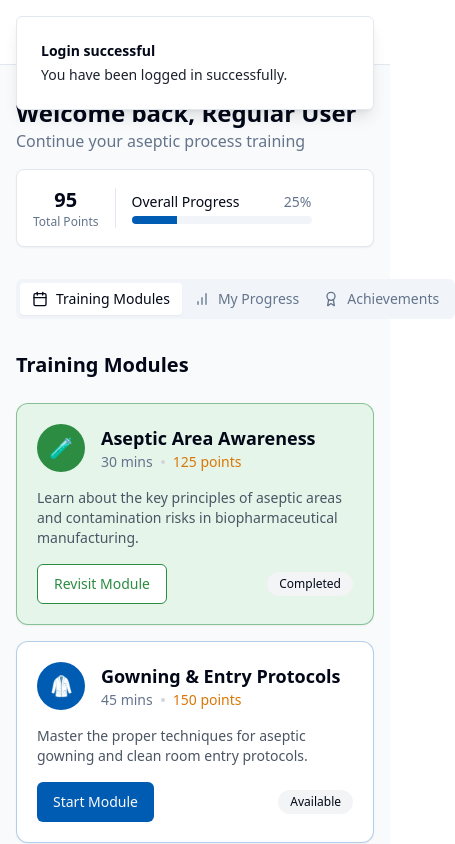
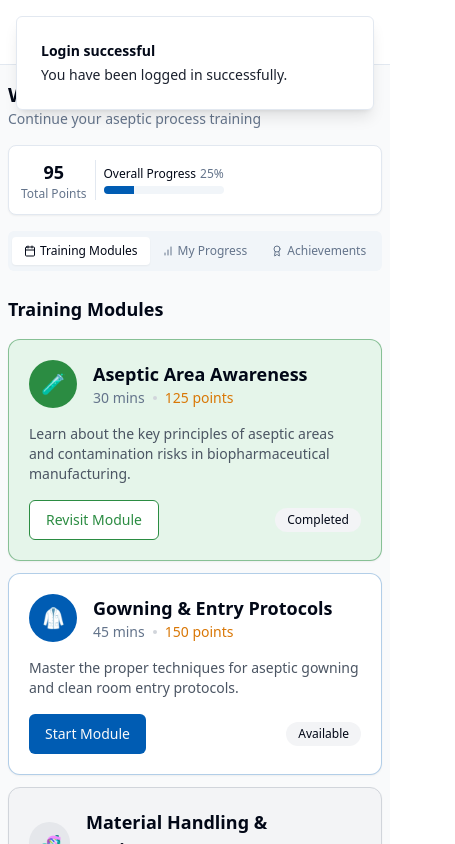
Before and after one commit to BA-Prathmesh-Singh/Gennova-MVP, a React (Vite) app: page /login in a window 390 px wide. Both pictures are taken after a click on the button "User: user@gennova.com". Shown: the top 844 px of the page, 455 px wide, since content can reach past the window. Built offline with nearby package versions, Linux system fonts and the light colour scheme.

Commit message:
Fix: User dashboard responsiveness
Improve responsiveness of the user dashboard, addressing issues on smaller screens.

```diff
--- a/src/pages/Dashboard.tsx
+++ b/src/pages/Dashboard.tsx
@@ -56,52 +56,54 @@ const Dashboard = () => {
     <div className="min-h-screen bg-gray-50">
       <NavBar />
 
-      <main className="container px-4 py-8 mx-auto">
-        <div className="flex flex-col md:flex-row justify-between items-start md:items-center mb-8 gap-4">
+      <main className="container px-2 sm:px-4 py-4 sm:py-8 mx-auto">
+        <div className="flex flex-col md:flex-row justify-between items-start md:items-center mb-4 sm:mb-8 gap-4">
           <div>
-            <h1 className="text-2xl font-bold">Welcome back, {user.name}</h1>
-            <p className="text-muted-foreground">Continue your aseptic process training</p>
+            <h1 className="text-xl sm:text-2xl font-bold">Welcome back, {user.name}</h1>
+            <p className="text-muted-foreground text-sm sm:text-base">Continue your aseptic process training</p>
           </div>
 
           <Card className="w-full md:w-auto">
-            <CardContent className="p-4 flex items-center gap-4">
+            <CardContent className="p-3 sm:p-4 flex items-center gap-2 sm:gap-4">
               <div className="text-center">
-                <div className="text-xl font-bold">{user.progress.totalPoints}</div>
+                <div className="text-lg sm:text-xl font-bold">{user.progress.totalPoints}</div>
                 <div className="text-xs text-muted-foreground">Total Points</div>
               </div>
               <div className="h-10 w-px bg-border"></div>
               <div>
-                <div className="flex items-center gap-2 mb-1">
-                  <div className="text-sm font-medium">Overall Progress</div>
-                  <div className="ml-auto text-sm text-muted-foreground">{progressPercentage}%</div>
+                <div className="flex items-center gap-1 sm:gap-2 mb-1">
+                  <div className="text-xs sm:text-sm font-medium">Overall Progress</div>
+                  <div className="ml-auto text-xs sm:text-sm text-muted-foreground">{progressPercentage}%</div>
                 </div>
-                <Progress value={progressPercentage} className="h-2 w-[180px]" />
+                <Progress value={progressPercentage} className="h-2 w-[120px] sm:w-[180px]" />
               </div>
             </CardContent>
           </Card>
         </div>
 
         <Tabs defaultValue="modules" className="w-full">
-          <TabsList className="mb-6">
-            <TabsTrigger value="modules" className="flex items-center gap-2">
-              <Calendar className="h-4 w-4" />
+          <div className="overflow-x-auto no-scrollbar">
+            <TabsList className="mb-4 sm:mb-6 w-auto min-w-max">
+              <TabsTrigger value="modules" className="flex items-center gap-1 sm:gap-2 text-xs sm:text-sm">
+                <Calendar className="h-3 w-3 sm:h-4 sm:w-4" />
                 Training Modules
               </TabsTrigger>
-            <TabsTrigger value="progress" className="flex items-center gap-2">
-              <BarChart className="h-4 w-4" />
+              <TabsTrigger value="progress" className="flex items-center gap-1 sm:gap-2 text-xs sm:text-sm">
+                <BarChart className="h-3 w-3 sm:h-4 sm:w-4" />
                 My Progress
               </TabsTrigger>
-            <TabsTrigger value="achievements" className="flex items-center gap-2">
-              <Award className="h-4 w-4" />
+              <TabsTrigger value="achievements" className="flex items-center gap-1 sm:gap-2 text-xs sm:text-sm">
+                <Award className="h-3 w-3 sm:h-4 sm:w-4" />
                 Achievements
               </TabsTrigger>
             </TabsList>
+          </div>
 
           <TabsContent value="modules">
-            <div className="grid grid-cols-1 lg:grid-cols-3 gap-6">
-              <div className="lg:col-span-2 space-y-6">
-                <h2 className="text-xl font-semibold mb-4">Training Modules</h2>
-                <div className="grid grid-cols-1 md:grid-cols-2 gap-4">
+            <div className="grid grid-cols-1 lg:grid-cols-3 gap-4 sm:gap-6">
+              <div className="lg:col-span-2 space-y-4 sm:space-y-6">
+                <h2 className="text-lg sm:text-xl font-semibold mb-2 sm:mb-4">Training Modules</h2>
+                <div className="grid grid-cols-1 md:grid-cols-2 gap-3 sm:gap-4">
                   {trainingModules.map((module) => (
                     <ModuleCard
                       key={module.id}
@@ -112,15 +114,15 @@ const Dashboard = () => {
                 </div>
               </div>
 
-              <div className="space-y-6">
-                <h2 className="text-xl font-semibold mb-4">Your Achievements</h2>
+              <div className="space-y-4 sm:space-y-6">
+                <h2 className="text-lg sm:text-xl font-semibold mb-2 sm:mb-4">Your Achievements</h2>
 
                 <Card>
-                  <CardHeader className="pb-3">
-                    <CardTitle className="text-base">Badges Earned</CardTitle>
+                  <CardHeader className="pb-2 sm:pb-3 p-3 sm:p-4">
+                    <CardTitle className="text-sm sm:text-base">Badges Earned</CardTitle>
                   </CardHeader>
-                  <CardContent>
-                    <div className="grid grid-cols-2 gap-3">
+                  <CardContent className="p-3 sm:p-4">
+                    <div className="grid grid-cols-2 gap-2 sm:gap-3">
                       {badges
                         .filter(badge => badge.type === 'module' || badge.id === 'certified-aseptic-handler')
                         .map(badge => (
@@ -135,9 +137,9 @@ const Dashboard = () => {
                 </Card>
 
                 {progressPercentage === 100 && (
-                  <div className="bg-green-50 border border-green-200 rounded-lg p-4 text-center">
-                    <div className="text-green-800 font-medium mb-1">Certification Complete!</div>
-                    <button className="text-sm text-green-700 underline">Download Certificate</button>
+                  <div className="bg-green-50 border border-green-200 rounded-lg p-3 sm:p-4 text-center">
+                    <div className="text-green-800 font-medium text-sm sm:text-base mb-1">Certification Complete!</div>
+                    <button className="text-xs sm:text-sm text-green-700 underline">Download Certificate</button>
                   </div>
                 )}
               </div>
@@ -145,17 +147,17 @@ const Dashboard = () => {
           </TabsContent>
 
           <TabsContent value="progress">
-            <div className="grid grid-cols-1 lg:grid-cols-3 gap-6">
+            <div className="grid grid-cols-1 lg:grid-cols-3 gap-4 sm:gap-6">
               <div className="lg:col-span-2">
                 <Card>
-                  <CardHeader>
-                    <CardTitle className="flex items-center gap-2">
-                      <BarChart className="h-5 w-5" />
+                  <CardHeader className="p-3 sm:p-4">
+                    <CardTitle className="flex items-center gap-2 text-base sm:text-lg">
+                      <BarChart className="h-4 w-4 sm:h-5 sm:w-5" />
                       Learning Progress
                     </CardTitle>
                   </CardHeader>
-                  <CardContent>
-                    <div className="h-[350px]">
+                  <CardContent className="p-0 sm:p-4">
+                    <div className="h-[250px] sm:h-[350px]">
                       <UserProgressChart data={moduleCompletionData} />
                     </div>
                   </CardContent>
@@ -164,19 +166,19 @@ const Dashboard = () => {
 
               <div>
                 <Card>
-                  <CardHeader>
-                    <CardTitle className="flex items-center gap-2">
-                      <Clock className="h-5 w-5" />
+                  <CardHeader className="p-3 sm:p-4">
+                    <CardTitle className="flex items-center gap-2 text-base sm:text-lg">
+                      <Clock className="h-4 w-4 sm:h-5 sm:w-5" />
                       Learning Stats
                     </CardTitle>
                   </CardHeader>
-                  <CardContent>
-                    <div className="space-y-4">
+                  <CardContent className="p-3 sm:p-4">
+                    <div className="space-y-3 sm:space-y-4">
                       <div>
-                        <div className="text-sm font-medium mb-1">Points Earned</div>
+                        <div className="text-xs sm:text-sm font-medium mb-1">Points Earned</div>
                         <div className="flex items-center justify-between">
-                          <div className="text-2xl font-bold">{user.progress.totalPoints}</div>
-                          <div className="text-green-600 text-sm font-medium">
+                          <div className="text-lg sm:text-2xl font-bold">{user.progress.totalPoints}</div>
+                          <div className="text-green-600 text-xs sm:text-sm font-medium">
                             {(user.progress.totalPoints / 585 * 100).toFixed(0)}%
                           </div>
                         </div>
@@ -184,30 +186,30 @@ const Dashboard = () => {
                           value={user.progress.totalPoints / 585 * 100}
                           className="h-2 mt-1"
                         />
-                        <div className="text-xs text-muted-foreground mt-1">
+                        <div className="text-[10px] sm:text-xs text-muted-foreground mt-1">
                           {user.progress.totalPoints} of 585 possible points
                         </div>
                       </div>
 
                       <div>
-                        <div className="text-sm font-medium mb-1">Modules Completed</div>
+                        <div className="text-xs sm:text-sm font-medium mb-1">Modules Completed</div>
                         <div className="flex items-center justify-between">
-                          <div className="text-2xl font-bold">{user.progress.totalModulesCompleted}</div>
-                          <div className="text-green-600 text-sm font-medium">
+                          <div className="text-lg sm:text-2xl font-bold">{user.progress.totalModulesCompleted}</div>
+                          <div className="text-green-600 text-xs sm:text-sm font-medium">
                             {progressPercentage}%
                           </div>
                         </div>
                         <Progress value={progressPercentage} className="h-2 mt-1" />
-                        <div className="text-xs text-muted-foreground mt-1">
+                        <div className="text-[10px] sm:text-xs text-muted-foreground mt-1">
                           {user.progress.totalModulesCompleted} of {trainingModules.length} modules
                         </div>
                       </div>
 
                       <div>
-                        <div className="text-sm font-medium mb-1">Badges Earned</div>
+                        <div className="text-xs sm:text-sm font-medium mb-1">Badges Earned</div>
                         <div className="flex items-center justify-between">
-                          <div className="text-2xl font-bold">{earnedBadgeIds.length}</div>
-                          <div className="text-green-600 text-sm font-medium">
+                          <div className="text-lg sm:text-2xl font-bold">{earnedBadgeIds.length}</div>
+                          <div className="text-green-600 text-xs sm:text-sm font-medium">
                             {Math.round((earnedBadgeIds.length / badges.length) * 100)}%
                           </div>
                         </div>
@@ -215,7 +217,7 @@ const Dashboard = () => {
                           value={(earnedBadgeIds.length / badges.length) * 100}
                           className="h-2 mt-1"
                         />
-                        <div className="text-xs text-muted-foreground mt-1">
+                        <div className="text-[10px] sm:text-xs text-muted-foreground mt-1">
                           {earnedBadgeIds.length} of {badges.length} badges
                         </div>
                       </div>
@@ -223,22 +225,22 @@ const Dashboard = () => {
                   </CardContent>
                 </Card>
 
-                <div className="mt-6">
+                <div className="mt-4 sm:mt-6">
                   <Card>
-                    <CardHeader className="pb-2">
-                      <CardTitle className="text-base">Department Ranking</CardTitle>
+                    <CardHeader className="p-3 sm:p-4 pb-2">
+                      <CardTitle className="text-sm sm:text-base">Department Ranking</CardTitle>
                     </CardHeader>
-                    <CardContent>
-                      <div className="space-y-4">
+                    <CardContent className="p-3 sm:p-4">
+                      <div className="space-y-3 sm:space-y-4">
                         <div className="flex items-center gap-2">
-                          <div className="bg-amber-500 text-white font-bold h-8 w-8 rounded-full flex items-center justify-center">
+                          <div className="bg-amber-500 text-white font-bold h-6 w-6 sm:h-8 sm:w-8 rounded-full flex items-center justify-center text-xs sm:text-base">
                             2
                           </div>
                           <div>
-                            <p className="font-medium">{user.name}</p>
-                            <p className="text-xs text-muted-foreground">{user.department}</p>
+                            <p className="font-medium text-xs sm:text-sm">{user.name}</p>
+                            <p className="text-[10px] sm:text-xs text-muted-foreground">{user.department}</p>
                           </div>
-                          <div className="ml-auto font-bold">{user.progress.totalPoints} pts</div>
+                          <div className="ml-auto font-bold text-xs sm:text-sm">{user.progress.totalPoints} pts</div>
                         </div>
                       </div>
                     </CardContent>
@@ -249,9 +251,9 @@ const Dashboard = () => {
           </TabsContent>
 
           <TabsContent value="achievements">
-            <div className="grid grid-cols-1 md:grid-cols-2 lg:grid-cols-3 gap-6">
+            <div className="grid grid-cols-1 sm:grid-cols-2 lg:grid-cols-3 gap-3 sm:gap-6">
               <div className="col-span-full">
-                <h2 className="text-xl font-semibold mb-6">All Available Badges</h2>
+                <h2 className="text-lg sm:text-xl font-semibold mb-3 sm:mb-6">All Available Badges</h2>
               </div>
 
               {badges.map(badge => (
```
Also changed, not shown: src/components/ModuleCompletionChart.tsx (+10 -5 lines), src/components/UserProgressChart.tsx (+11 -8 lines). Lines whose indentation alone changed are shown as unchanged.
